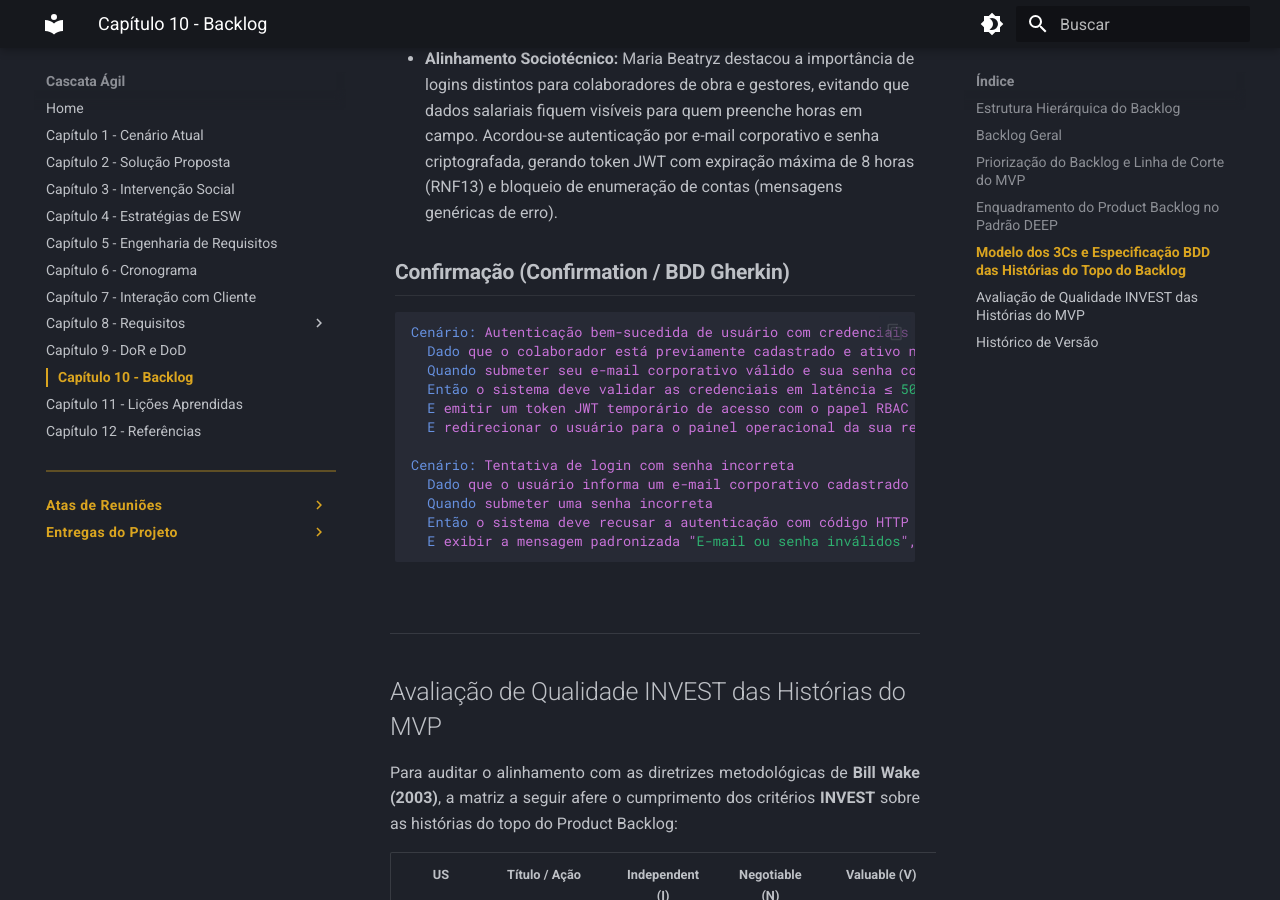
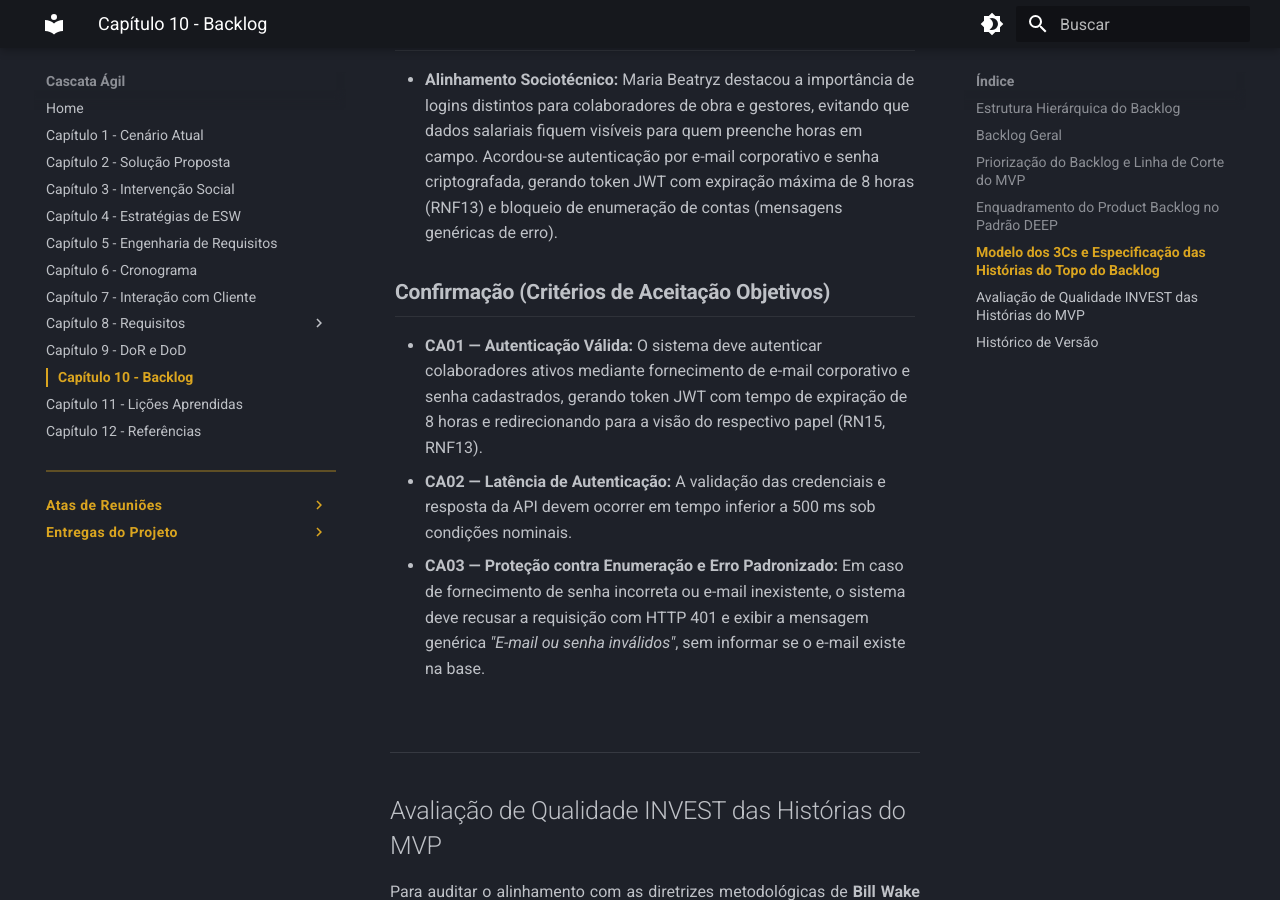
Before and after one commit to mdsreq-fga-unb/REQ-2026.2-T01-DUOC-Finance, an MkDocs documentation site: the page built from docs/backlog/index.md, in a window 1280 px wide and 900 px high, scrolled down 26671 px. Built offline with MkDocs 1.6.1 and Material for MkDocs 9.7.7, drawn with Linux system fonts in a browser that asks for light colours; emoji names are drawn with the system emoji font; some of the changed text lies outside the part shown.

Commit message:
docs(unidade-2): remover BDD e consolidar criterios de aceitacao objetivos no backlog e DoR

````diff
--- a/docs/backlog/index.md
+++ b/docs/backlog/index.md
@@ -339,20 +339,20 @@ Para garantir aderência às melhores práticas da Engenharia de Software Ágil
 
 | Dimensão DEEP | Definição Metodológica | Evidência Operacional no DUOC Finance |
 | :--- | :--- | :--- |
-| **D — Detailed Appropriately**<br>*(Detalhado Apropriadamente)* | Itens próximos da implementação possuem granularidade fina e detalhamento exaustivo; itens futuros permanecem em nível macro. | As histórias prioritárias do topo do MVP contam com especificação formal nos **3Cs** (Cartão, Conversa e Confirmação BDD *Given-When-Then*), enquanto itens do backlog evolutivo pós-MVP (ex.: US15, US16, US30) permanecem descritos no nível de história canônica para refinamento progressivo. |
+| **D — Detailed Appropriately**<br>*(Detalhado Apropriadamente)* | Itens próximos da implementação possuem granularidade fina e detalhamento exaustivo; itens futuros permanecem em nível macro. | As histórias prioritárias do topo do MVP contam com especificação formal nos **3Cs** (Cartão, Conversa e Confirmação com critérios objetivos de aceitação e regras de negócio verificáveis), enquanto itens do backlog evolutivo pós-MVP (ex.: US15, US16, US30) permanecem descritos no nível de história canônica para refinamento progressivo. |
 | **E — Estimated**<br>*(Estimado)* | Todos os itens do backlog possuem estimativas de custo e esforço relativas ou absolutas. | 100% das 31 histórias possuem estimativas multidimensionais auditáveis: **Esforço em horas (ES)**, **Complexidade Técnica (CX)** e **Lacuna de Capacidade (LC)**, cuja média ponderada determina a classe de **Esforço Consolidado (EC)** de 1,00 a 4,00. |
 | **E — Emergent**<br>*(Emergente)* | O backlog é vivo e adaptável, evoluindo continuamente a partir do feedback dos usuários e avaliações técnicas. | O backlog incorporou os feedbacks das reuniões com a cliente parceira (Ata 04 e Ata 05) e das deliberações de revisão por pares ([Feedback dos Requisitos](../requisitos/feedback.md)), resultando na criação de US22 a US31 e no refinamento contínuo dos portões DoR e DoD. |
 | **P — Prioritized**<br>*(Priorizado)* | Os itens são estritamente ordenados pelo valor agregado e urgência técnica. | O backlog está ordenado de forma decrescente pelo **Índice de Prioridade ($IP = VB / EC$)**, dividindo o produto com base na **Matriz 4 × 4** entre o núcleo inegociável do MVP (23 histórias / 74,2%) e o backlog evolutivo (8 histórias / 25,8%). |
 
 ---
 
-## Modelo dos 3Cs e Especificação BDD das Histórias do Topo do Backlog
+## Modelo dos 3Cs e Especificação das Histórias do Topo do Backlog
 
 Conforme preconizado por **Ron Jeffries (2001)**, uma História de Usuário atinge maturidade ágil quando expressa nas três dimensões dos **3Cs**:
 
 1. **Card (Cartão):** A declaração sintética de papel, intenção e valor (*Como... Quero... Para que...*), complementada por metadados de estimativa e rastreabilidade.
 2. **Conversation (Conversa):** O registro do diálogo contínuo de refinamento entre a equipe de desenvolvimento e a cliente parceira (**Maria Beatryz**), alinhando regras de negócio, dados e premissas operacionais.
-3. **Confirmation (Confirmação):** Os critérios objetivos de aceitação redigidos no formato **BDD (*Behavior-Driven Development*)** utilizando a sintaxe **Gherkin (*Dado que / Quando / Então*)**, determinando de forma inatacável as condições para o aceite da história.
+3. **Confirmation (Confirmação):** Os critérios objetivos de aceitação redigidos em formato de lista estruturada de regras de negócio e validações observáveis, determinando de forma clara e inatacável as condições para homologação e aceite da história.
 
 Abaixo são detalhadas as histórias de **maior prioridade do topo do backlog**, aptas a inaugurar os ciclos de construção do modelo RAD:
 
@@ -368,21 +368,10 @@ Abaixo são detalhadas as histórias de **maior prioridade do topo do backlog**,
     #### Conversa (Conversation)
     - **Alinhamento Sociotécnico:** Maria Beatryz destacou a importância de logins distintos para colaboradores de obra e gestores, evitando que dados salariais fiquem visíveis para quem preenche horas em campo. Acordou-se autenticação por e-mail corporativo e senha criptografada, gerando token JWT com expiração máxima de 8 horas (RNF13) e bloqueio de enumeração de contas (mensagens genéricas de erro).
 
-    #### Confirmação (Confirmation / BDD Gherkin)
-    ```gherkin
-    Cenário: Autenticação bem-sucedida de usuário com credenciais válidas
-      Dado que o colaborador está previamente cadastrado e ativo no sistema
-      Quando submeter seu e-mail corporativo válido e sua senha correta na tela de autenticação
-      Então o sistema deve validar as credenciais em latência ≤ 500 ms
-      E emitir um token JWT temporário de acesso com o papel RBAC correspondente (RN15)
-      E redirecionar o usuário para o painel operacional da sua respectiva alçada.
-
-    Cenário: Tentativa de login com senha incorreta
-      Dado que o usuário informa um e-mail corporativo cadastrado
-      Quando submeter uma senha incorreta
-      Então o sistema deve recusar a autenticação com código HTTP 401
-      E exibir a mensagem padronizada "E-mail ou senha inválidos", sem revelar a existência do e-mail.
-    ```
+    #### Confirmação (Critérios de Aceitação Objetivos)
+    - **CA01 — Autenticação Válida:** O sistema deve autenticar colaboradores ativos mediante fornecimento de e-mail corporativo e senha cadastrados, gerando token JWT com tempo de expiração de 8 horas e redirecionando para a visão do respectivo papel (RN15, RNF13).
+    - **CA02 — Latência de Autenticação:** A validação das credenciais e resposta da API devem ocorrer em tempo inferior a 500 ms sob condições nominais.
+    - **CA03 — Proteção contra Enumeração e Erro Padronizado:** Em caso de fornecimento de senha incorreta ou e-mail inexistente, o sistema deve recusar a requisição com HTTP 401 e exibir a mensagem genérica *"E-mail ou senha inválidos"*, sem informar se o e-mail existe na base.
 
     </div>
 
@@ -398,15 +387,10 @@ Abaixo são detalhadas as histórias de **maior prioridade do topo do backlog**,
     #### Conversa (Conversation)
     - **Alinhamento Sociotécnico:** Identificado na avaliação por pares que tablets e celulares são compartilhados entre encarregados e diaristas em canteiros de obra remotos. O encerramento voluntário (*logout*) deve revogar o token no backend de forma atômica e sumária, impedindo reutilização do token via cache do navegador.
 
-    #### Confirmação (Confirmation / BDD Gherkin)
-    ```gherkin
-    Cenário: Logout voluntário com revogação imediata de token
-      Dado que o usuário possui uma sessão ativa autenticada na aplicação web
-      Quando acionar a opção "Encerrar Sessão" no menu de perfil
-      Então o sistema deve revogar e invalidar compulsoriamente o token de autenticação no backend
-      E limpar os tokens de acesso e dados da sessão local no cliente
-      E redirecionar o navegador para a tela inicial de login.
-    ```
+    #### Confirmação (Critérios de Aceitação Objetivos)
+    - **CA01 — Revogação Imediata:** Ao acionar "Encerrar Sessão", o sistema deve invalidar sumariamente o token de autenticação no backend, impedindo sua reutilização posterior.
+    - **CA02 — Limpeza de Cache e Sessão:** O cliente web deve expurgar quaisquer dados de sessão, tokens locais e informações temporárias da memória do navegador.
+    - **CA03 — Redirecionamento Mandatório:** O navegador deve ser redirecionado imediatamente para a tela inicial de autenticação, bloqueando a navegação pelas páginas protegidas via botão "Voltar" do navegador.
 
     </div>
 
@@ -422,22 +406,11 @@ Abaixo são detalhadas as histórias de **maior prioridade do topo do backlog**,
     #### Conversa (Conversation)
     - **Alinhamento Sociotécnico:** Maria Beatryz confirmou que os dados bancários (código COMPE de 3 dígitos, agência e conta com dígito) são essenciais para evitar repasses errôneos de PIX/TED. A validação de CPF deve seguir o algoritmo oficial da Receita Federal (módulo 11) com bloqueio estrito de duplicidades.
 
-    #### Confirmação (Confirmation / BDD Gherkin)
-    ```gherkin
-    Cenário: Cadastro bem-sucedido de novo colaborador
-      Dado que o Administrador Financeiro está autenticado com o papel ADMIN_FINANCEIRO
-      Quando preencher os dados obrigatórios com CPF válido inédito e dados bancários completos
-      E submeter o formulário de cadastro
-      Então o sistema deve persistir a ficha unificada do colaborador com identificador único
-      E disparar link seguro de primeiro acesso para o e-mail corporativo informado (RF17)
-      E registrar o evento de criação na trilha de auditoria (RN17).
-
-    Cenário: Tentativa de cadastro com CPF duplicado
-      Dado que já existe um colaborador ativo cadastrado com o CPF "123.456.789-00"
-      Quando o Administrador tentar cadastrar outro colaborador com o mesmo CPF
-      Então o sistema deve abortar o cadastro com HTTP 409 Conflict
-      E exibir alerta informando "CPF já cadastrado na base de dados" (RN01).
-    ```
+    #### Confirmação (Critérios de Aceitação Objetivos)
+    - **CA01 — Validação Algorítmica de CPF:** O sistema deve validar o CPF utilizando o algoritmo oficial da Receita Federal (dígitos verificadores via módulo 11), rejeitando CPFs inválidos ou mascarados incorretamente (RN01).
+    - **CA02 — Unicidade Cadastral:** O sistema deve rejeitar o cadastro com alerta *"CPF já cadastrado na base de dados"* caso o documento já exista na base de dados ativa ou inativa.
+    - **CA03 — Dados Bancários Obrigatórios:** Exigir preenchimento completo de banco (código COMPE de 3 dígitos), agência e conta corrente com dígito verificador para viabilizar pagamentos de diárias.
+    - **CA04 — Trilha de Auditoria e Convite de Acesso:** Persistir o registro na trilha de auditoria (RN17) e disparar automaticamente o e-mail de convite com link temporário para definição do primeiro acesso (RF17).
 
     </div>
 
@@ -453,20 +426,10 @@ Abaixo são detalhadas as histórias de **maior prioridade do topo do backlog**,
     #### Conversa (Conversation)
     - **Alinhamento Sociotécnico:** Originada do feedback docente e de pares (FB-03), esta história dá transparência ao colaborador de obra. O técnico deve visualizar unicamente seus próprios registros (princípio do menor privilégio / RN16) com exibição clara do status ("Pendente", "Homologado" ou "Rejeitado") e dos pareceres de recusa registrados pelo gestor.
 
-    #### Confirmação (Confirmation / BDD Gherkin)
-    ```gherkin
-    Cenário: Consulta transparente de apontamentos próprios
-      Dado que o Técnico de Campo está autenticado com o perfil TECNICO_CAMPO
-      Quando acessar a listagem de apontamentos de campo
-      Então o sistema deve exibir apenas os registros vinculados ao seu próprio identificador (RN16)
-      E exibir para cada registro a data, o contrato de obra, as horas trabalhadas e o status atual
-      E permitir abrir o histórico detalhado com pareceres de homologação ou rejeição.
-
-    Cenário: Bloqueio de acesso a apontamentos de outros colaboradores
-      Dado que o Técnico de Campo tenta requisitar registros pertencentes a outro colaborador via API
-      Quando a requisição for interceptada pelos guards de segurança
-      Então o sistema deve retornar código HTTP 403 Forbidden em latência ≤ 15 ms (RNF14).
-    ```
+    #### Confirmação (Critérios de Aceitação Objetivos)
+    - **CA01 — Isolamento por Colaborador (Menor Privilégio):** O Técnico de Campo deve visualizar exclusivamente os apontamentos associados ao seu próprio identificador (RN16).
+    - **CA02 — Transparência de Dados:** Cada apontamento listado deve exibir claramente: data do serviço, contrato de obra vinculado, horas trabalhadas, status operacional (*Pendente*, *Homologado* ou *Rejeitado*) e eventuais pareceres de recusa registrados pela gestão.
+    - **CA03 — Bloqueio de Acesso Não Autorizado:** Tentativas de requisição a registros de terceiros via API devem ser interceptadas e rejeitadas com código HTTP 403 Forbidden em latência ≤ 15 ms (RNF14).
 
     </div>
 
@@ -482,14 +445,10 @@ Abaixo são detalhadas as histórias de **maior prioridade do topo do backlog**,
     #### Conversa (Conversation)
     - **Alinhamento Sociotécnico:** Maria Beatryz confirmou na Reunião 05 que a DUOC possui categorias distintas de diárias conforme o porte da obra e a senioridade técnica. A parametrização temporal garante que alterações de tabela não distorçam competências passadas.
 
-    #### Confirmação (Confirmation / BDD Gherkin)
-    ```gherkin
-    Cenário: Parametrização de nova diária com vigência temporal
-      Dado que o Administrador Financeiro cadastra a categoria "Técnico Residente" com valor de R$ 220,00 e vigência a partir de 01/10/2026
-      Quando a rotina de fechamento financeiro da competência 10/2026 for processada
-      Então o sistema deve computar as diárias dessa categoria pelo valor nominal exato de R$ 220,00 (RN25, RN31)
-      E manter inalterados os cálculos de competências anteriores a outubro de 2026.
-    ```
+    #### Confirmação (Critérios de Aceitação Objetivos)
+    - **CA01 — Parametrização com Vigência:** O sistema deve permitir o cadastro de categorias de diária técnica com nome, valor nominal monetário em reais e data de início de vigência (RN25).
+    - **CA02 — Imutabilidade Histórica:** Alterações na tabela de diárias não podem afetar retroativamente apurações de competências anteriores à data de vigência configurada (RN31).
+    - **CA03 — Aplicação no Motor de Fechamento:** A rotina de fechamento financeiro deve aplicar compulsoriamente a tarifa correspondente à categoria e à vigência do contrato da obra (TR-03).
 
     </div>
 
@@ -505,20 +464,10 @@ Abaixo são detalhadas as histórias de **maior prioridade do topo do backlog**,
     #### Conversa (Conversation)
     - **Alinhamento Sociotécnico:** Trata da erradicação do extravio de cupons fiscais térmicos que se apagam na carteira dos técnicos. A solicitação exige vínculo mandatório a um contrato de obra ativo (RN09) e upload do comprovante digitalizado (RN06) com validação de formato e tamanho (RNF07).
 
-    #### Confirmação (Confirmation / BDD Gherkin)
-    ```gherkin
-    Cenário: Solicitação de reembolso com comprovante fiscal válido
-      Dado que o colaborador seleciona um contrato de obra ativo e informa o valor monetário de R$ 85,50
-      Quando anexar comprovante fiscal em formato PDF com tamanho inferior a 5 MB e submeter o formulário
-      Então o sistema deve registrar a solicitação com status "Pendente de Análise"
-      E vincular o arquivo sanitizado ao registro (RNF07)
-      E disparar notificação de pendência no painel do Administrador Financeiro (RN27).
-
-    Cenário: Tentativa de envio de reembolso sem comprovante fiscal
-      Dado que o solicitante preenche valor e contrato mas não anexa o documento fiscal
-      Quando tentar submeter a solicitação
-      Então o sistema deve bloquear o envio exibindo "O comprovante fiscal digitalizado é obrigatório para reembolso" (RN06).
-    ```
+    #### Confirmação (Critérios de Aceitação Objetivos)
+    - **CA01 — Vínculo Contratual Obrigatório:** A solicitação de reembolso deve estar vinculada compulsoriamente a um contrato de obra ativo selecionado pelo solicitante (RN09).
+    - **CA02 — Obrigatoriedade de Comprovante Fiscal:** O sistema deve bloquear a submissão caso não seja anexado comprovante digitalizado (imagem JPEG/PNG ou documento PDF) de tamanho até 5 MB (RN06, RNF07).
+    - **CA03 — Notificação de Fluxo:** Após submissão com sucesso, a despesa deve assumir o status *"Pendente de Análise"* e gerar pendência no painel do Administrador Financeiro (RN27).
 
     </div>
 
@@ -534,15 +483,10 @@ Abaixo são detalhadas as histórias de **maior prioridade do topo do backlog**,
     #### Conversa (Conversation)
     - **Alinhamento Sociotécnico:** Item central da operação em obra. Por ser um item de alto valor e alto esforço (Q2), seu escopo no MVP foi estrategicamente controlado: foco na coleta web responsiva com status "Pendente de Homologação", validação de horas e envio de evidências (RF22); a operação offline completa (RNF01) foi postergada para a fase evolutiva.
 
-    #### Confirmação (Confirmation / BDD Gherkin)
-    ```gherkin
-    Cenário: Submissão de apontamento diário de produção (RVT)
-      Dado que o Técnico de Campo está alocado a um contrato de obra ativo
-      Quando preencher as horas trabalhadas, o escopo de serviços executado e submeter o formulário via Web App
-      Então o sistema deve gravar o registro com status inicial "Pendente de Homologação"
-      E disponibilizar o apontamento para deliberação do Gestor de Obras responsável (RF32)
-      E permitir ao autor retificar dados em até 5 dias úteis enquanto o status permanecer pendente (RN02, RF35).
-    ```
+    #### Confirmação (Critérios de Aceitação Objetivos)
+    - **CA01 — Registro com Status Pendente:** Ao submeter horas e escopo de produção, o sistema deve gravar o registro com status inicial *"Pendente de Homologação"* e disponibilizá-lo ao Gestor de Obras (RF32).
+    - **CA02 — Janela de Retificação:** O autor do apontamento deve poder retificar dados de horas e escopo em até 5 dias úteis a partir do envio, desde que o registro permaneça com status pendente (RN02, RF35).
+    - **CA03 — Validação de Horas Diárias:** O sistema deve validar a consistência das horas lançadas, alertando sobre jornadas superiores a 12 horas diárias no mesmo contrato.
 
     </div>
 
@@ -558,15 +502,10 @@ Abaixo são detalhadas as histórias de **maior prioridade do topo do backlog**,
     #### Conversa (Conversation)
     - **Alinhamento Sociotécnico:** Conforme acordado na Reunião 05 e refinado no feedback FB-13, a homologação representa o ato formal e irrevogável de trancamento da competência mensal. Todos os apontamentos conferidos tornam-se imutáveis; qualquer ajuste posterior exige o fluxo auditável de estorno (RF21).
 
-    #### Confirmação (Confirmation / BDD Gherkin)
-    ```gherkin
-    Cenário: Homologação e trancamento de lote financeiro
-      Dado que o Administrador Financeiro conferiu o extrato preliminar consolidado da competência
-      Quando confirmar formalmente a homologação do lote da competência selecionada
-      Então o sistema deve encerrar o lote e bloquear compulsoriamente os apontamentos contra qualquer edição (RN08)
-      E gravar o carimbo temporal UTC e o identificador do homologador na trilha de auditoria (RN17)
-      E disponibilizar o extrato definitivo com tolerância aritmética de R$ 0,00 (RNF06).
-    ```
+    #### Confirmação (Critérios de Aceitação Objetivos)
+    - **CA01 — Trancamento Compulsório de Competência:** A homologação do fechamento pelo Administrador Financeiro deve bloquear definitivamente todos os apontamentos da competência contra edição direta (RN08).
+    - **CA02 — Auditoria e Rastreabilidade:** O encerramento do lote deve registrar na trilha de auditoria o carimbo temporal UTC exato e o identificador do homologador (RN17).
+    - **CA03 — Emissão de Extrato sem Divergência:** O sistema deve gerar o extrato final consolidado com tolerância aritmética de R$ 0,00 entre soma de diárias/reembolsos e total liquidado (RNF06).
 
     </div>
 
@@ -600,4 +539,4 @@ Para auditar o alinhamento com as diretrizes metodológicas de **Bill Wake (2003
 | `2.1` | 12/10/2026 | Numeração das seções do capítulo (10.1 e 10.2) e atualização dos vínculos para as seções 8.6 a 8.12 da Priorização; atores das histórias alinhados à Matriz Canônica de Papéis (RBAC) do Capítulo 8; priorização passa a usar as três dimensões do Esforço Consolidado (ES, CX e LC) no lugar da Pontuação Técnica de duas dimensões, com reordenação por IP; indicação dos RF32 a RF36 como requisitos complementares sem história. | Eric Araújo | — |
 | `2.2` | 13/10/2026 | Remoção dos prefixos numéricos dos títulos de seção (10.1 e 10.2) e atualização das referências internas e âncoras para alinhamento com a estrutura da Unidade 2 | Matheus Ribeiro Szervinsk | Eric Araújo |
 | `2.3` | 13/10/2026 | Remoção dos cards de alerta de enquadramento metodológico e critérios de aceitação com integração direta ao texto, destaque em branco e dourado para o nó raiz no diagrama da hierarquia do backlog e estilização da fórmula de priorização | Matheus Ribeiro Szervinsk | Eric Araújo |
-| `2.4` | 13/10/2026 | Auditoria metodológica e completude ágil: inclusão formal do enquadramento DEEP do Product Backlog; detalhamento das histórias do topo do backlog no Modelo dos 3Cs (Card, Conversation e Confirmation) com critérios BDD (Gherkin Dado-Quando-Então); e elaboração da Matriz de Conformidade INVEST para as histórias do MVP. | Matheus Ribeiro Szervinsk | Eric Araújo |
+| `2.4` | 13/10/2026 | Auditoria metodológica e completude ágil: inclusão formal do enquadramento DEEP do Product Backlog; detalhamento das histórias do topo do backlog no Modelo dos 3Cs (Card, Conversation e Confirmation) com critérios objetivos de aceitação e regras de negócio; e elaboração da Matriz de Conformidade INVEST para as histórias do MVP. | Matheus Ribeiro Szervinsk | Eric Araújo |
````
Also changed, not shown: docs/cronograma/index.md (+6 -6 lines), docs/dor-dod/index.md (+2 -2 lines), docs/entregas/entrega-2.md (+1 -1 lines), docs/interacao-cliente/index.md (+1 -1 lines).
